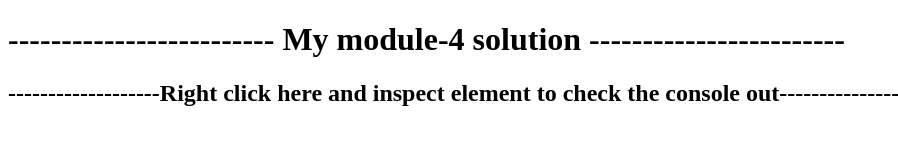
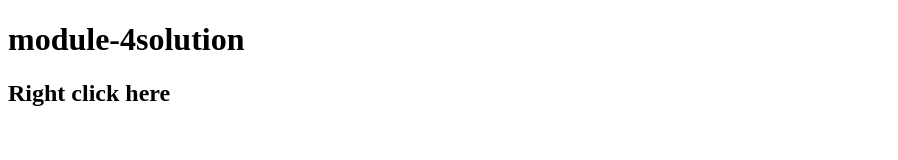
Before and after one commit to Males989/md4_assignment, a plain HTML site: page index.html in a window 1280 px wide. Shown: the whole page, without its empty margins (0-898 px from the left). Drawn offline with Linux system fonts and the light colour scheme.

Commit message:
Update index.html

```diff
--- a/index.html
+++ b/index.html
@@ -4,8 +4,8 @@
 	<title></title>
 </head>
 <body>
-	<h1>------------------------- My module-4 solution ------------------------</h1>
-  <h2>-------------------Right click here and inspect element to check the console out--------------------</h2>
+	<h1>module-4solution</h1>
+  <h2>Right click here</h2>
 	<script src="script.js" ="text/javascript">
 
 		</script>
```
